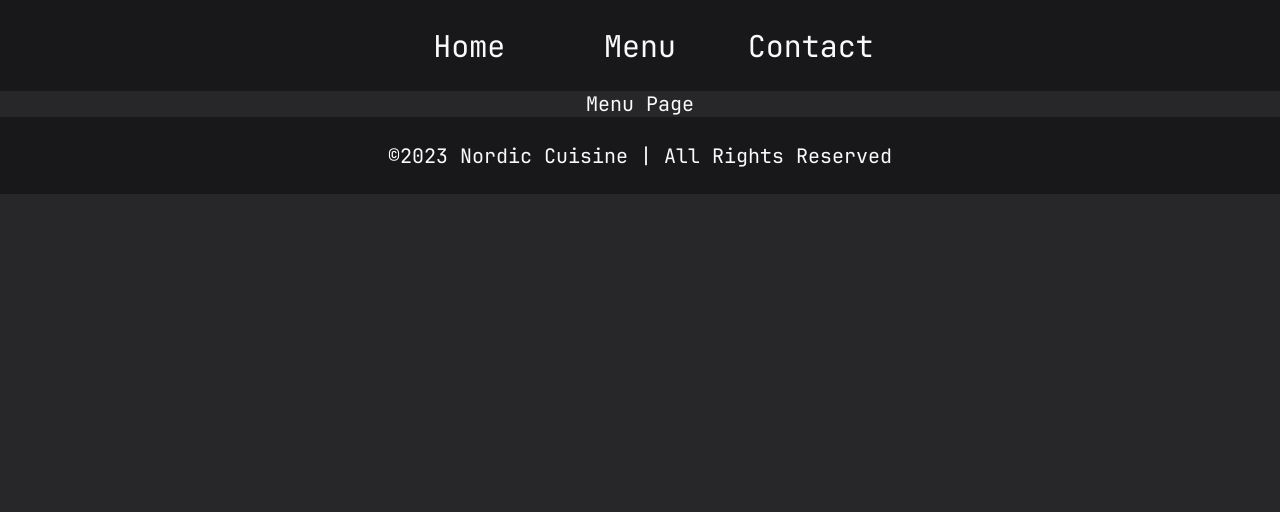
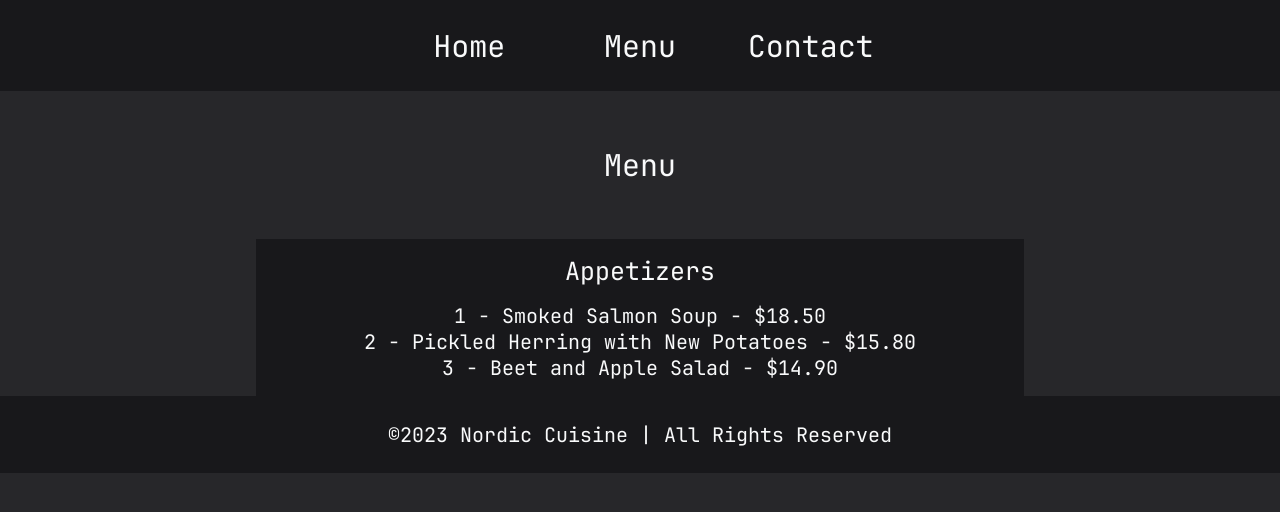
Before and after one commit to rntvilela/restaurant-page, a website built with webpack: page dist/index.html in a window 1280 px wide. Both pictures are taken after a click on the element "Menu". Built offline with nearby package versions, Linux system fonts and the light colour scheme.

Commit message:
Add menu

```diff
--- a/src/css/styles.css
+++ b/src/css/styles.css
@@ -56,6 +56,29 @@ html, body {
 	background-color: #18181b;
 }
 
+#menu {
+	display: grid;
+	grid-template-columns: 60%;
+    justify-content: center;
+}
+
+#menu_tittle {
+	margin-top: 5%;
+	font-size: 30px;
+	padding: 2%;
+}
+
+#appetizers {
+	margin-top: 5%;
+	padding: 2%;
+	background-color: #18181b;
+}
+
+#appetizers_tittle {
+	font-size: 25px;
+	margin-bottom: 2%;
+}
+
 #footer {
 	padding: 2% 0 2% 0;
 	background-color: #18181b;
--- a/src/menu.js
+++ b/src/menu.js
@@ -3,8 +3,28 @@ function menu() {
 	const menu    =      document.createElement('div');
 
 	menu.id = 'menu';
-	menu.textContent = 'Menu Page';
 	menu.style.display = 'none';
+
+	const menu_title = document.createElement('div');
+	menu_title.id = 'menu_tittle';
+	menu_title.textContent = 'Menu';
+	menu.appendChild(menu_title);
+
+	const appetizers = document.createElement('div');
+	appetizers.id = 'appetizers';
+	const appetizers_tittle = document.createElement('div');
+	appetizers_tittle.id = 'appetizers_tittle';
+	appetizers_tittle.textContent = 'Appetizers';
+	appetizers.appendChild(appetizers_tittle);
+
+	let appetizers_items = ["1 - Smoked Salmon Soup - $18.50", "2 - Pickled Herring with New Potatoes - $15.80", "3 - Beet and Apple Salad - $14.90"];
+
+	for (let i = 0; i < appetizers_items.length; i++) {
+		const li = document.createElement('div');
+		li.appendChild(document.createTextNode(appetizers_items[i]));
+		appetizers.appendChild(li);
+	}
+	menu.appendChild(appetizers);
 	content.appendChild(menu);
 }
 
```
Also changed, not shown: dist/main.js, 1 other file.
